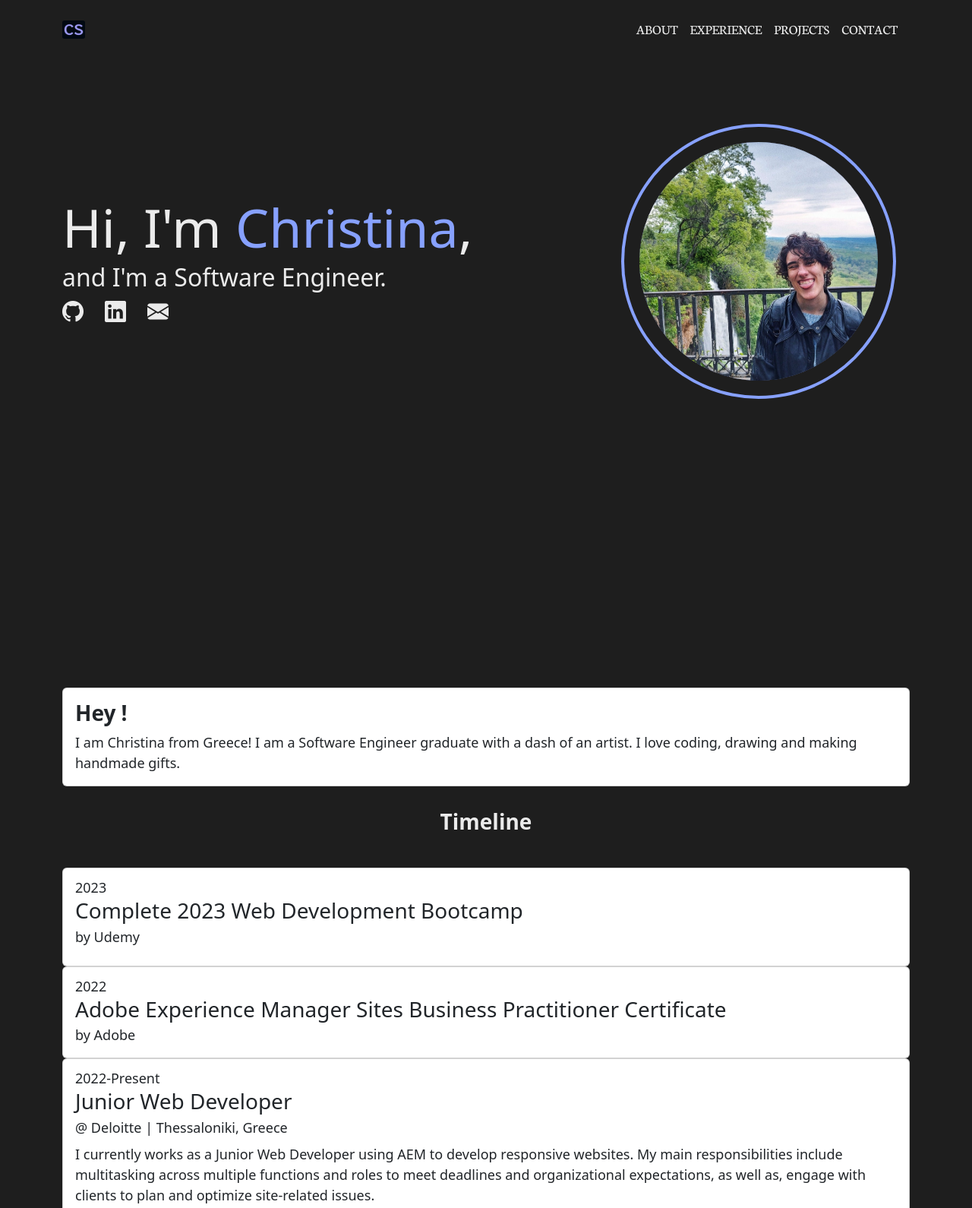
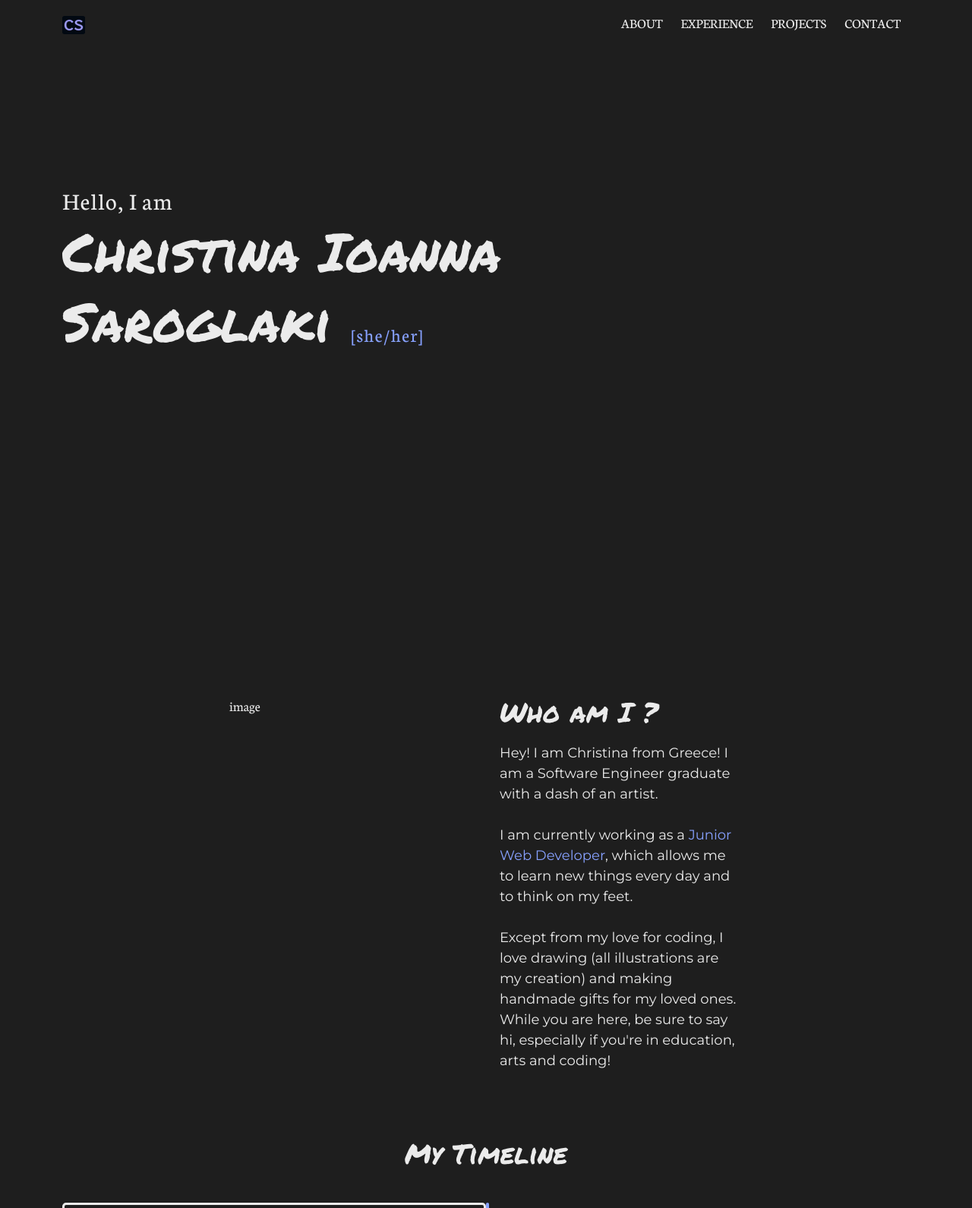
Before and after one commit to ChristinaSarogl/Personal-Website, a plain HTML site: page index.html in a window 1280 px wide. Shown: the top 1590 px of the page at 76% size. Drawn offline with nearby package versions, Linux system fonts and the light colour scheme.

Commit message:
Restyled about section

```diff
--- a/css/navBar.css
+++ b/css/navBar.css
@@ -60,10 +60,11 @@
 	}
 }
 
-.nav-link {
+.navbar-expand-md .navbar-nav .nav-link {
 	font-family: var(--font-Neuton);
 	color: var(--off-white);
 	text-align: end;
+   padding: 0.5rem 0.75rem;
 }
 
 .nav-link:hover {
@@ -86,45 +87,3 @@
    outline: none;
    box-shadow: 0 0 0 0.125rem var(--light-purple);
 }
-
-/* .nav-bar{
-   background-color: transparent;
-}
-
-.navbar .container-fluid{
-   justify-content: end;
-} */
-
-/* Nav button */
-/* .navbar-btn{
-   background-color: transparent;
-   border: 2px solid var(--off-white);
-   border-radius: 5px;
-}
-
-.bi-list{
-   color: var(--off-white);
-} */
-
-/* Navbar Links */
-/* .navbar-collapse{
-   z-index: 100;
-   position: absolute;
-   top: 52px;
-   background: var(--off-black);
-   width: 100%;
-   right: 0;
-   padding-right: var(--px-20);
-}
-
-.nav-link{
-   font-family: var(--font-Montserrat);
-   font-weight: var(--font-light);
-   color: var(--off-white);
-   text-align: end;
-}
-
-.nav-link:hover{
-   font-weight: var(--font-bold);
-   color: var(--light-purple);
-} */
--- a/css/styles.css
+++ b/css/styles.css
@@ -1,132 +1,128 @@
 :root {
 	/* FONTS */
-   --font-Neuton: 'Neuton', serif;
-   --font-Marker: 'Permanent Marker', cursive;
+	--font-Neuton: "Neuton", serif;
+	--font-Marker: "Permanent Marker", cursive;
+   --font-Montserrat: 'Montserrat', sans-serif;
 
 	/* COLORS */
-   --off-black: #1E1E1E;
-   --off-white: #EBEBEB;
-   --light-purple: #87A1FF;
+	--off-black: #1e1e1e;
+	--off-white: #ebebeb;
+	--light-purple: #87a1ff;
 	/* OLD */
-   --dark-purple: #7E7CC4;
+	--dark-purple: #7e7cc4;
 
 	/* SIZES */
 	--body-size: 1.125rem; /* 18px */
+   --section-title: 2.25rem; /* 36px */
 	/* OLD */
-   --section-title: 1.75rem; /* 28px */
 	--card-title: 1.5rem; /* 24px */
 	--card-body: 1rem; /* 16px */
 	--card-subtitle: 0.875rem; /* 14px */
 }
 
 /* General classes */
-body{
+body {
 	background-color: var(--off-black);
 	color: var(--off-white);
+	font-family: var(--font-Neuton);
 	font-size: var(--body-size);
 }
 
-.dark-bg{
-   background-color: var(--off-black);
-   color: var(--off-white);
-}
-
-.padding-30{
-   padding: 1.875rem 0 0;
-}
-
-.padding-72{
-   padding: 4.5rem 0 0;
-}
-
-.padding-72-72{
-   padding: 4.5rem 0 ;
-}
-
-.margin-30{
-   margin: 1.875rem 0 0;
-}
-
-a{
+a {
 	text-decoration: none;
 }
 
-/* Text */
-.montserrat{
-   font-family: var(--font-Montserrat);
+.padding-70{
+   padding-top: 4.375rem;
 }
 
-.montserrat-light{
-   font-family: var(--font-Montserrat);
-   font-weight: 300;
+/* Text */
+.section-title {
+	font-family: var(--font-Marker);
+   font-size: var(--section-title);
+   margin-bottom: 1.25rem;
 }
 
-.inconsolata{
-   font-family: var(--font-Inconsolata);
-}
-
-.text-purple{
-   color: var(--light-purple);
-}
-
-.section-title{
-   font-size: var(--section-title);
-   font-weight: 700;
-}
-
-.contact-txt{
+.contact-txt {
 	font-size: var(--card-title);
 }
 
-.footer-subtitle{
+.footer-subtitle {
 	font-size: var(--card-subtitle);
 	color: #6e6e6e;
 }
 
 /* Profile */
-.profile-container{
+.profile-container {
 	min-height: 100vh;
-
 }
 
-.profile-row{
-   padding-top: 10%;
+.title-container {
+	position: absolute;
+	top: 30%;
+	font-size: 2rem;
+	letter-spacing: 0.1rem;
 }
 
-.title{
+.title-container h1 {
+	font-family: var(--font-Marker);
 	font-size: 4.375rem;
+	letter-spacing: 0;
 }
 
-.title-subtitle{
-   font-size: 2rem;
-   margin-bottom: 0;
+.title-container span {
+	font-family: var(--font-Neuton);
+	font-size: 1.5625rem;
+	color: var(--light-purple);
+	letter-spacing: 0.1rem;
 }
 
-.profile-pic {
-   position: relative;
-   width: 314px;
-   height: 314px;
-   overflow: hidden;
-   border-radius: 50%;
-   box-shadow: 0px 0px 0px 20px var(--off-black),
-      0px 0px 0px 24px var(--light-purple);
+/* ABOUT */
+#about {
+	padding-top: 3.5rem;
 }
 
-.profile-pic img{
-   width: 100%;
-   height: auto;
-   position: relative;
-   top: 50%;
-   transform: translate(0, -50%);
+.grid-container {
+	display: grid;
+	justify-content: center;
+	column-gap: 2.25rem;
+	grid-template-columns: 25% 25%;
+}
+
+.about-info p{
+   font-family: var(--font-Montserrat);
+}
+
+.about-info p span{
+   color: var(--light-purple);
+}
+
+/* Timeline */
+#timeline .section-title{
+   text-align: center;
+}
+
+.cs-button{
+   width: 50%;
+   padding: 12px 0;
+   font-family: var(--font-Neuton);
+   font-size: 1.5625rem;
+   border: 3px solid var(--off-white);
+   border-radius: 5px;
+   text-align: center;
+}
+
+.cs-button_sub-label{
+   font-size: 1.25rem;
 }
 
 /* Vertical line */
-#timeline .container{
+#timeline .container {
 	position: relative;
 	margin-top: 2.75rem;
 }
 
-#timeline .container::before{
+#timeline .container::before {
 	content: "";
 	border-left: 4px solid var(--light-purple);
 	border-radius: 10px;
@@ -137,7 +133,8 @@ a{
 }
 
 /* Timeline bullets */
-.card-align-right::before, .card-align-left::before{
+.card-align-right::before,
+.card-align-left::before {
 	content: "";
 	position: absolute;
 	width: 26px;
@@ -149,30 +146,30 @@ a{
 }
 
 /* Links */
-.gap-small{
+.gap-small {
 	gap: 1.75rem;
 }
 
-.gap-large{
+.gap-large {
 	gap: 3.75rem;
 }
 
-.social-link{
+.social-link {
 	font-size: 1.75rem;
 }
 
-.icon-xl{
+.icon-xl {
 	font-size: 3.5rem;
 }
 
-.social-light{
+.social-light {
 	color: var(--off-white);
 }
 
-.social-light:hover{
+.social-light:hover {
 	color: var(--light-purple);
 }
 
-.contact-link:hover .icon-xl{
-   color: var(--off-white)
+.contact-link:hover .icon-xl {
+	color: var(--off-white);
 }
--- a/index.html
+++ b/index.html
@@ -12,7 +12,7 @@
 		<link href="https://cdn.jsdelivr.net/npm/bootstrap@5.3.0-alpha3/dist/css/bootstrap.min.css" rel="stylesheet" integrity="sha384-KK94CHFLLe+nY2dmCWGMq91rCGa5gtU4mk92HdvYe+M/SXH301p5ILy+dN9+nJOZ" crossorigin="anonymous" />
 		<link rel="stylesheet" href="https://cdn.jsdelivr.net/npm/bootstrap-icons@1.10.5/font/bootstrap-icons.css" />
 		<!-- Google fonts -->
-		<link href="https://fonts.googleapis.com/css2?family=Neuton&family=Permanent+Marker&display=swap" rel="stylesheet" />
+		<link href="https://fonts.googleapis.com/css2?family=Montserrat&family=Neuton&family=Permanent+Marker&display=swap" rel="stylesheet">
 		<!-- CSS -->
 		<link rel="stylesheet" href="css/styles.css" />
 		<link rel="stylesheet" href="css/navBar.css" />
@@ -31,7 +31,7 @@
 		<nav class="navbar navbar-expand-md">
 			<div class="container">
 				<div class="navbar-brand">
-					<img src="assets/favicon-32x32.png" alt="Bootstrap" width="30" height="24">
+					<img src="assets/favicon-32x32.png" alt="Bootstrap" width="30" height="24" />
 				</div>
 
 				<button class="mobile-menu-button" type="button" onclick="menuButtonAnimation()" data-bs-toggle="collapse" data-bs-target="#navbarNav" aria-controls="navbarNav" aria-expanded="false" aria-label="Toggle navigation">
@@ -41,7 +41,7 @@
 				</button>
 
 				<div class="collapse navbar-collapse flex-row-reverse" id="navbarNav">
-					<ul class="navbar-nav p-2">
+					<ul class="navbar-nav">
 						<li class="nav-item">
 							<a class="nav-link" href="#about" onclick="closeMenu()">ABOUT</a>
 						</li>
@@ -60,6 +60,13 @@
 		</nav>
 
 		<section class="profile-container container" id="profile">
+			<div class="title-container">
+				<p class="m-0">Hello, I am</p>
+				<h1>Christina Ioanna</h1>
+				<h1>Saroglaki <span>[she/her]</span></h1>
+			</div>
+		</section>
+		<!-- <section class="profile-container container" id="profile">
 			<div class="profile-row row align-items-center">
 				<div class="image-col col-12 col-xl-4 order-xl-2">
 					<div class="profile-pic">
@@ -78,27 +85,41 @@
 					</div>
 				</div>
 			</div>
-		</section>
+		</section> -->
 
-		<section class="padding-30" id="about">
-			<div class="container">
-				<div class="card about-card custom-card-bg">
-					<div class="card-body">
-						<div class="about-card-title d-flex align-items-center">
-							<h2 class="card-title montserrat section-title d-inline-block">Hey !</h2>
-							<hr class="d-inline-block" />
-						</div>
-						<p class="card-text inconsolata">I am Christina from Greece! I am a Software Engineer graduate with a dash of an artist. I love coding, drawing and making handmade gifts.</p>
-					</div>
+		<section id="about">
+			<div class="grid-container">
+				<div>
+					<p>image</p>
+				</div>
+				<div class="about-info">
+					<h2 class="section-title">Who am I ?</h2>
+					<p>Hey! I am Christina from Greece! I am a Software Engineer graduate with a dash of an artist.
+						<br/><br/>I am currently working as a <span>Junior Web Developer</span>, which allows me to learn new things every day and to
+						think on my feet.
+						<br/><br/>Except from my love for coding, I love drawing (all illustrations are my creation) and making handmade gifts for my loved ones.
+						While you are here, be sure to say hi, especially if you're in education, arts and coding!</p>
 				</div>
 			</div>
 		</section>
 
-		<section class="padding-30" id="timeline">
-			<h2 class="montserrat-light text-center section-title">Timeline</h2>
+		<section class="padding-70" id="timeline">
+			<h2 class="section-title">My Timeline</h2>
 
 			<div class="container">
-				<div class="card-align-left">
+				<div class="cs-button">
+					<div>
+						<p class="cs-button_label m-0">Junior Web Developer</p>
+						<p class="cs-button_sub-label m-0">Deloitte | 2022 - Present</p>
+					</div>
+				</div>
+				<div class="cs-button">
+					<div>
+						<p class="cs-button_label m-0">(Hons) Computer Science (Software Engineering)</p>
+						<p class="cs-button_sub-label m-0">2018 - 2022</p>
+					</div>
+				</div>
+				<!-- <div class="card-align-left">
 					<div class="card custom-card-bg small-card">
 						<div class="card-body">
 							<p class="card-subtitle montserrat-light">2023</p>
@@ -106,9 +127,9 @@
 							<p class="card-subtitle montserrat-light mb-2">by Udemy</p>
 						</div>
 					</div>
-				</div>
+				</div> -->
 
-				<div class="card-align-right">
+				<!-- <div class="card-align-right">
 					<div class="card custom-card-bg small-card">
 						<div class="card-body">
 							<p class="card-subtitle montserrat-light">2022</p>
@@ -116,9 +137,9 @@
 							<p class="card-subtitle montserrat-light">by Adobe</p>
 						</div>
 					</div>
-				</div>
+				</div> -->
 
-				<div class="card-align-left">
+				<!-- <div class="card-align-left">
 					<div class="card custom-card-bg small-card">
 						<div class="card-body">
 							<p class="card-subtitle montserrat-light">2022-Present</p>
@@ -143,7 +164,7 @@
 							</p>
 						</div>
 					</div>
-				</div>
+				</div> -->
 			</div>
 		</section>
 
```
Also changed, not shown: css/tablet.css (+16 -16 lines). Lines whose indentation alone changed are shown as unchanged.
